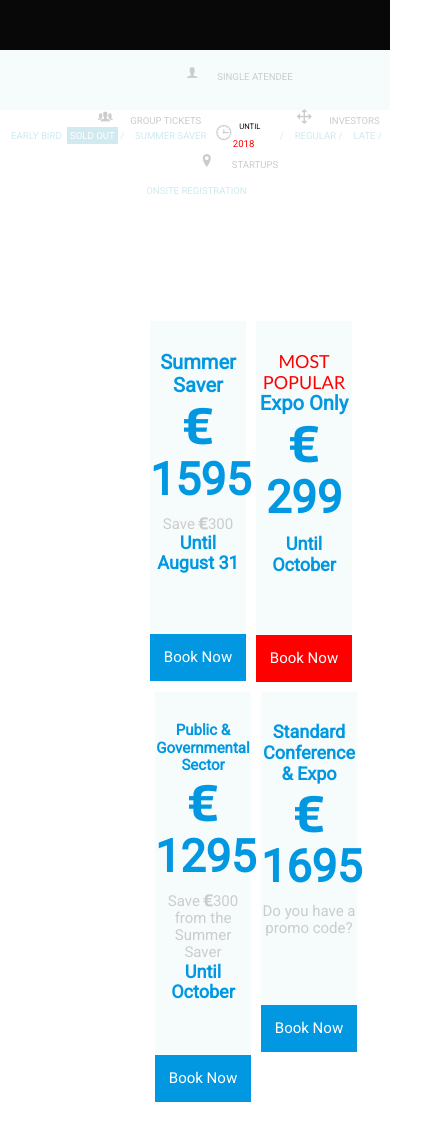
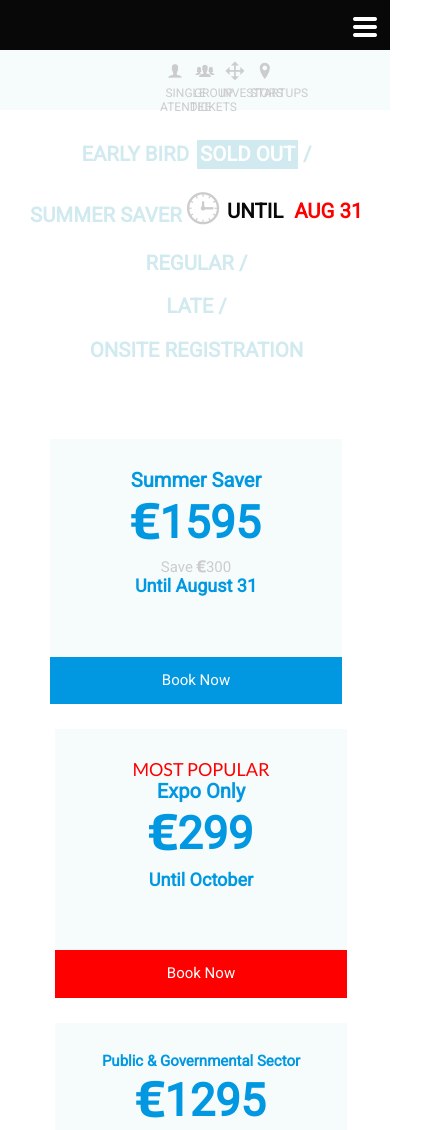
Before and after one commit to alexkarasik/hrn-challenge, a plain HTML site: page index.html in a window 390 px wide. Shown: the top 1130 px of the page, 425 px wide, since content can reach past the window. Drawn offline with nearby package versions, Linux system fonts and the light colour scheme; files whose address does not match are found by name.

Commit message:
mostly done with the media queries. A few things like the icons in the first header are giving me some trouble, but should be able to fix next session, then I will move onto the jquery action and be mostly done.

```diff
--- a/index.html
+++ b/index.html
@@ -21,6 +21,7 @@
     <header>
       <nav>
         <div class="header-black">
+          <i class="ion-navicon-round icon-small"></i>
         </div>
         <div class="header-pages">
           <ul class="main-nav">
@@ -38,7 +39,7 @@
         <li>Early Bird <p class="colored">Sold Out</p> / </li>
         <li class="summer">Summer Saver <i class="ion-clock icon-small"></i>
             <p id="until">Until</p>
-            <p id="date">2018</p> /
+            <p id="date">AUG 31</p> /
 
         </li>
         <li>Regular / </li>
--- a/resources/css/queries.css
+++ b/resources/css/queries.css
@@ -30,19 +30,103 @@
 }
 
 /* Small tablet to big tablet: from 768px to 1023px */
-@media only screen and (max-width: 1023px) {
-    body { font-size: 80%; }
-    footer {
-
-    }
-}
 
 /* Small phones to small tablets: from 481 to 767 px */
 
 
 /* Small phones from 0 to 480px */
 @media only screen and (max-width: 480px) {
-  .boxes {
+
+  .header-black i {
+    display: inline-block;
+    float: right;
+    font-size: 80%;
+    color: white;
+    margin-top: 10px;
+  }
+
+  .header-pages .main-nav li  {
+    padding-left: -120px;
+    margin-left: 20px;
+    margin-bottom: 25px;
+  }
+
+
+  .header-pages .main-nav li i {
+    position: absolute;
+    padding-bottom: 60px;
+  }
+
+  .header-pages .main-nav li p {
+    position: absolute;
+    margin-top: 20px;
+    margin-right: 250px;
+    float: none;
+  }
+
+  .body-header .options {
+    padding-top: 30px;
+    font-size: 170%;
+    padding-bottom: 1px;
+  }
+
+  .body-header .options li {
     display: block;
   }
+
+  .body-header .options li #until{
+    font-size: 100%;
+    color: #080808;
+    background-color: #fff;
+    position: relative;
+    margin-left: -8px;
+    bottom: 4px;
+  }
+
+  .body-header .options li #date {
+    color: red;
+    background-color: #fff;
+    position: relative;
+    left: 16px;
+    top: -4px;
+    margin-left: -16px;
+    font-weight: bold;
+  }
+
+  .boxes {
+    margin-left: 50px;
+    margin-right: -25px;
+    position: relative;
+    padding-top: 1px;
+  }
+
+  .box {
+    width: 80%;
+    margin-bottom: 20px;
+  }
+
+  #btnExpand{
+    margin-left: 230px;
+    width: 50%;
+  }
+
+  footer li {
+    font-size: 16px;
+  }
+
+  footer .row .social-links {
+    text-align: center;
+    margin-right: 30%;
+    padding-bottom: 20px;
+  }
+
+  footer .row .pages {
+    text-align: center;
+    margin-left: 16%;
+  }
+
+  footer .author p {
+    padding-left: 25px;
+    font-size: 30%;
+  }
 }
--- a/resources/css/style.css
+++ b/resources/css/style.css
@@ -23,6 +23,10 @@ html {
 .header-black {
   height: 50px;
   background-color: #080808;
+}
+
+.header-black i {
+  display: none;
 }
 .header-pages {
   height: 60px;
@@ -81,6 +85,7 @@ html {
   text-transform: uppercase;
   font-size: 30%;
   padding-bottom: 20px;
+  font-weight: bold;
 }
 
 .body-header .options li p {
```
